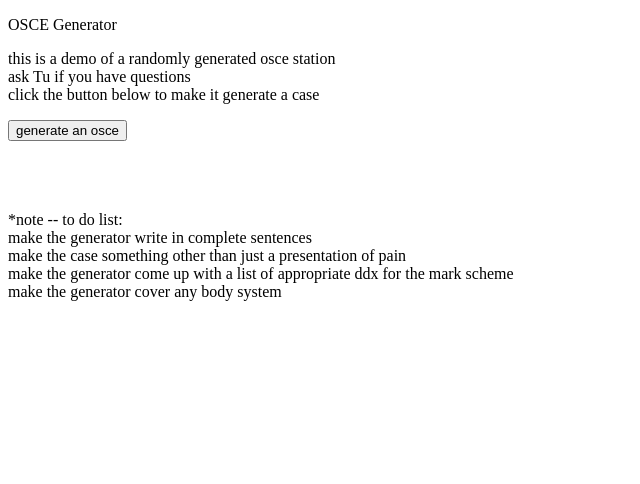
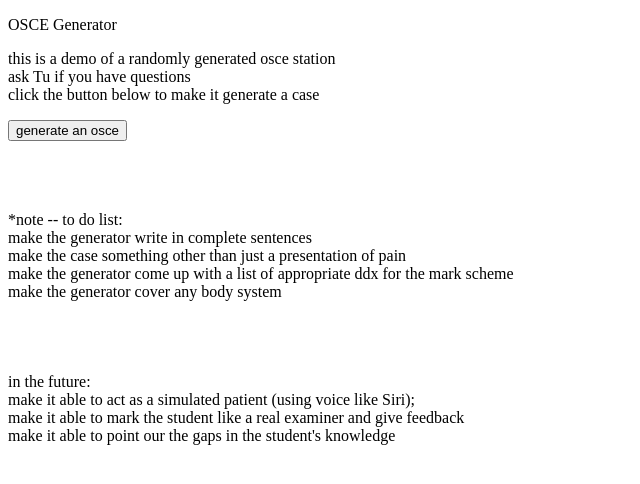
Before and after one commit to medosce/osce-generator, a plain HTML site: page index.html in a window 1280 px wide. Shown: the whole page, without its empty margins (0-640 px from the left). Drawn offline with Linux system fonts and the light colour scheme.

Commit message:
added future section

```diff
--- a/index.html
+++ b/index.html
@@ -18,6 +18,12 @@ generate an osce</button>
 <p><br><br><br>*note -- to do list:<br>make the generator write in complete sentences<br>
 make the case something other than just a presentation of pain<br>
 make the generator come up with a list of appropriate ddx for the mark scheme<br>
-make the generator cover any body system<br></p>
+make the generator cover any body system<br>
+<br><br><br><br>
+in the future:<br>
+make it able to act as a simulated patient (using voice like Siri);<br>
+make it able to mark the student like a real examiner and give feedback<br>
+make it able to point our the gaps in the student's knowledge<br>
+</p>
 </body>
 </html>
```
